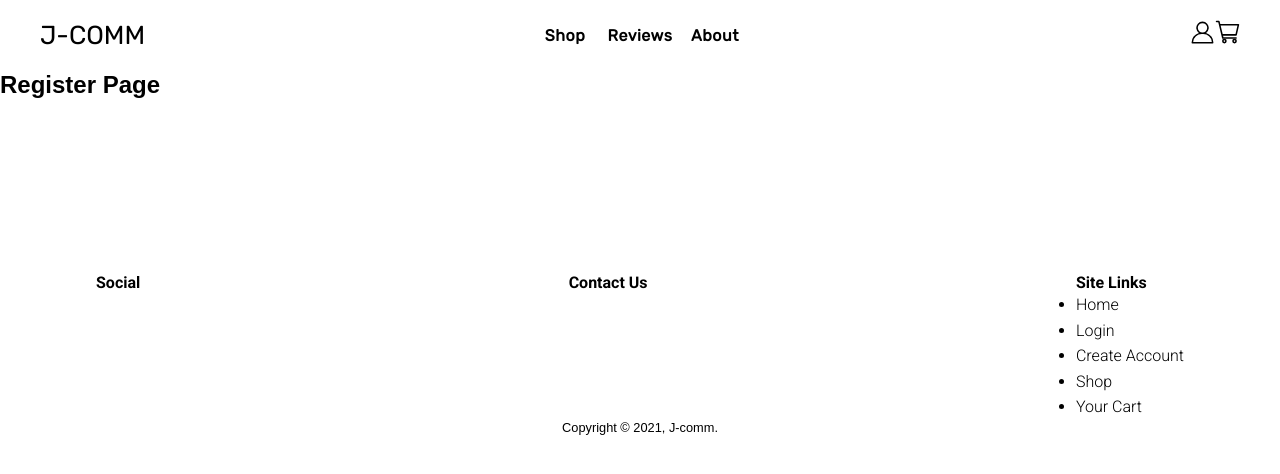
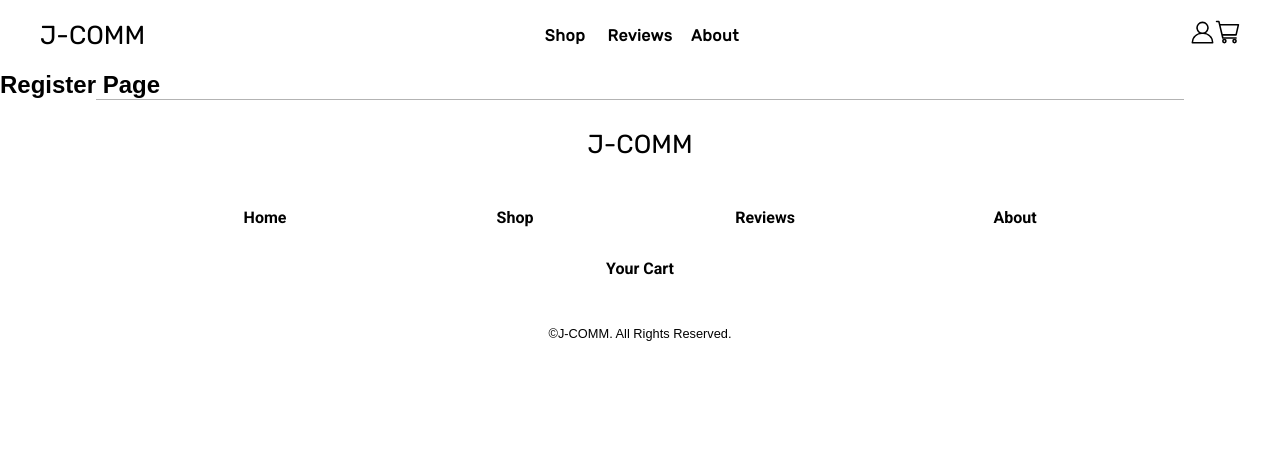
Before and after one commit to jpatrick7926/J-Comm, a React (Create React App) app in the folder client/: page /user in a window 1280 px wide. Shown: the top 474 px of the page. Built offline with nearby package versions, Linux system fonts and the light colour scheme.

Commit message:
Updated Footer

```diff
--- a/client/src/components/Footer/Footer.css
+++ b/client/src/components/Footer/Footer.css
@@ -1,37 +1,32 @@
 footer {
   font-family: "roboto", sans-serif;
-  /* background-color: lavender; */
   width: 85%;
   margin: 0 auto;
   font-size: 1rem;
-  padding: 1.5em 0;
+  padding: 1.8em 0;
   text-align: center;
+  border-top: 1px solid #B3B3B3;
 }
 
 .footer-links {
   display:flex;
-  justify-content: space-between;
-  margin-top: 150px;
+  justify-content: center;
+  flex-wrap: wrap;
+  padding: 2em 0;
 }
 
-.footer-ul {
-  flex-direction: column;
-  width: 100%;
-  align-items:flex-start;
+.footer-links p {
+  font-weight: 600;
+  width: 250px;
+  padding: 1em 0;
 }
 
-.footer-li {
-  text-align: left;
-  font-weight: 300;
-  line-height: 1.6;
+.footer-links p:hover {
+  color: #F3D880;
+  cursor: pointer;
 }
 
-.footer-section h4 {
-  font-weight:700;
-  text-align: left;
-}
-
-footer p {
+footer > p {
   font-family: sans-serif;
   font-weight: 300;
   font-size: .8rem;
--- a/client/src/components/Footer/Footer.js
+++ b/client/src/components/Footer/Footer.js
@@ -1,28 +1,23 @@
 import React from 'react'
+import { Link } from "react-router-dom";
 import './Footer.css'
 
 const Footer = () => {
   return(
     <footer>
+      <div className="logo">
+        <Link to="/" style={{textDecoration: 'none', color: 'black'}}>
+          <span className="logo-text">J-COMM</span>
+        </Link>
+      </div>
       <div className="footer-links">
-        <div className="footer-section">
-          <h4>Social</h4>
-        </div>
-        <div className="footer-section">
-          <h4>Contact Us</h4>
-        </div>
-        <div className="footer-section">
-          <h4>Site Links</h4>
-          <ul className="footer-ul">
-            <li className="footer-li">Home</li>
-            <li className="footer-li">Login</li>
-            <li className="footer-li">Create Account</li>
-            <li className="footer-li">Shop</li>
-            <li className="footer-li">Your Cart</li>
-          </ul>
-        </div>
+        <Link to="/"><p>Home</p></Link>
+        <Link to="/"><p>Shop</p></Link>
+        <Link to="/"><p>Reviews</p></Link>
+        <Link to="/"><p>About</p></Link>
+        <Link to="/"><p>Your Cart</p></Link>
       </div>
-      <p>Copyright © 2021, J-comm.</p>
+      <p>©J-COMM. All Rights Reserved.</p>
     </footer>
   )
 }
```
